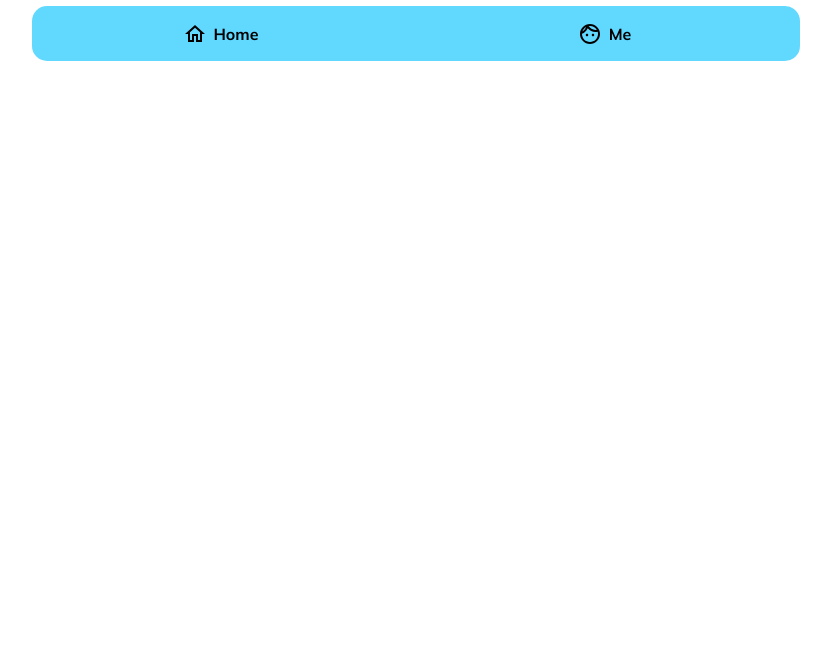
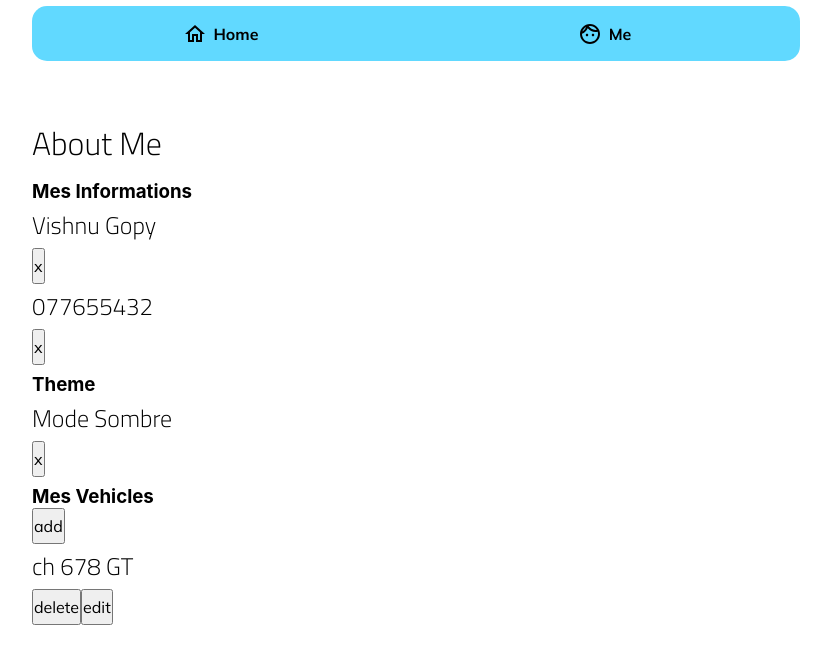
Before and after one commit to AlertnGo/AlertngoFront, a React (Create React App) app: page /me in a window 1280 px wide. Shown: the top 664 px of the page, without its empty margins (224-1055 px from the left). Built offline with nearby package versions, Linux system fonts and the light colour scheme.

Commit message:
working app

```diff
--- a/src/App.js
+++ b/src/App.js
@@ -2,6 +2,7 @@ import "./App.scss";
 import React from "react";
 import { BrowserRouter as Router, Switch, Route } from "react-router-dom";
 import Home from "./pages/Home";
+import Me from "./pages/Me";
 import Header from "./components/Header";
 
 function App() {
@@ -10,6 +11,7 @@ function App() {
       <Header />
       <Switch>
         <Route exact path="/" component={Home} />
+        <Route exact path="/me" component={Me} />
       </Switch>
     </Router>
   );
--- /dev/null
+++ b/src/components/MyProfile/index.js
@@ -0,0 +1,54 @@
+import React, { useState, useEffect } from "react";
+import "./style.scss";
+
+function MyProfile(props) {
+  const [messages, setMessages] = useState([]);
+  const [mymessages, setMymessages] = useState("");
+  const [error, setError] = useState("");
+
+  // useEffect(() => {
+
+  // }, []);
+
+  return (
+    <section className="myprofile">
+      <section className="namesection">
+        <h3>Mes Informations</h3>
+        <div className="infos">
+          <div className="infodiv">
+            <h2>Vishnu Gopy</h2>
+            <button>x</button>
+          </div>
+          <div className="infodiv">
+            <h2>077655432</h2>
+            <button>x</button>
+          </div>
+        </div>
+      </section>
+
+      <section className="namesection">
+        <h3>Theme</h3>
+        <div className="infos">
+          <div className="infodiv">
+            <h2>Mode Sombre</h2>
+            <button>x</button>
+          </div>
+        </div>
+      </section>
+
+      <section className="namesection">
+        <h3>Mes Vehicles</h3>
+        <button>add</button>
+        <div className="infos">
+          <div className="infodiv">
+            <h2>ch 678 GT</h2>
+            <button>delete</button>
+            <button>edit</button>
+          </div>
+        </div>
+      </section>
+
+    </section>
+  );
+}
+export default MyProfile;
--- /dev/null
+++ b/src/components/MyProfile/style.scss
@@ -0,0 +1,5 @@
+@import "../../assets/main.scss";
+
+.myprofile{
+
+}
--- a/src/pages/Home/index.js
+++ b/src/pages/Home/index.js
@@ -75,5 +75,4 @@ console.log(userInfo);
     </main>
   );
 };
-
 export default Home;
--- /dev/null
+++ b/src/pages/Me/index.js
@@ -0,0 +1,17 @@
+import React, { useState, useEffect } from "react";
+import "./style.scss";
+import Notification from "../../components/Notification";
+import MyProfile from "../../components/MyProfile";
+
+const Me = (props) => {
+  return (
+    <main>
+      <h1>About Me</h1>
+      <section className="me">
+        <MyProfile />
+      </section>
+    </main>
+  );
+};
+
+export default Me;
--- /dev/null
+++ b/src/pages/Me/style.scss
@@ -0,0 +1,5 @@
+@import "../../assets/main.scss";
+
+.me {
+
+}
```
